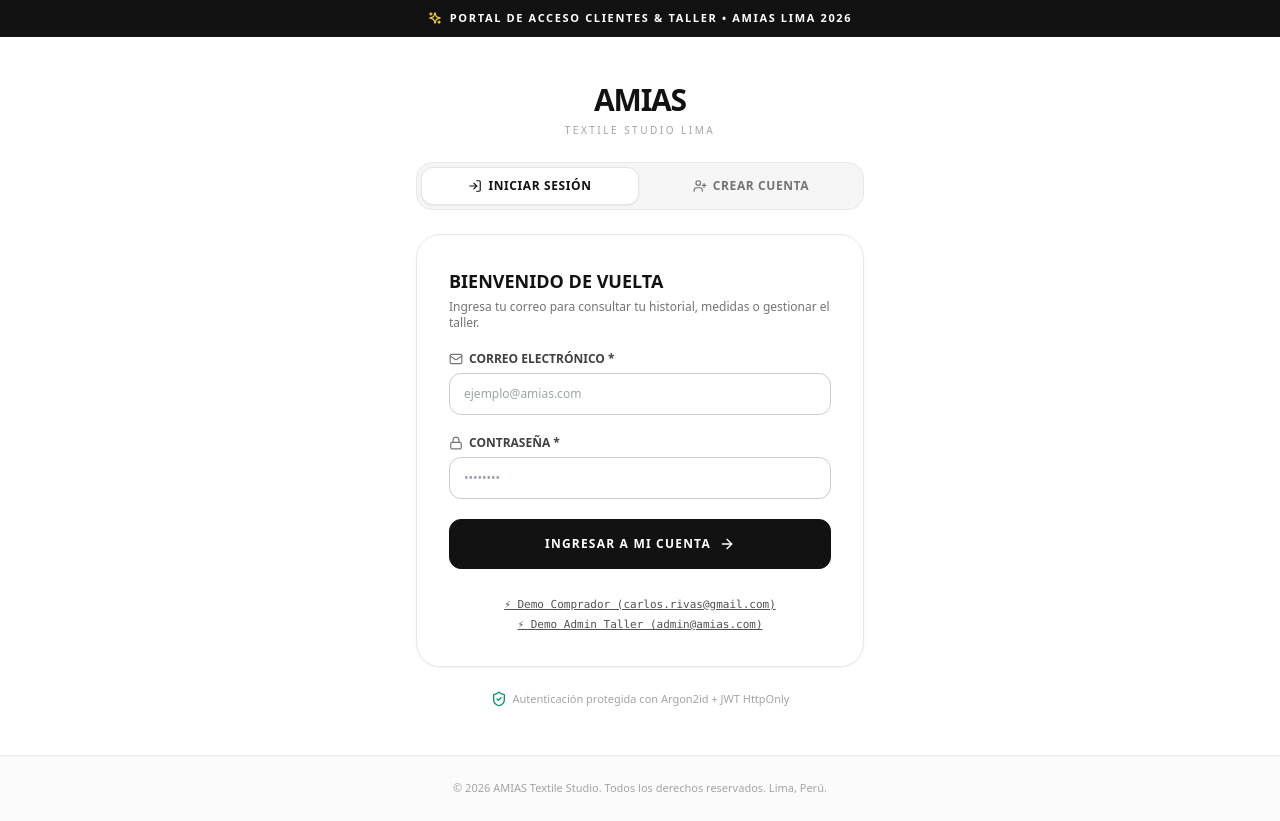
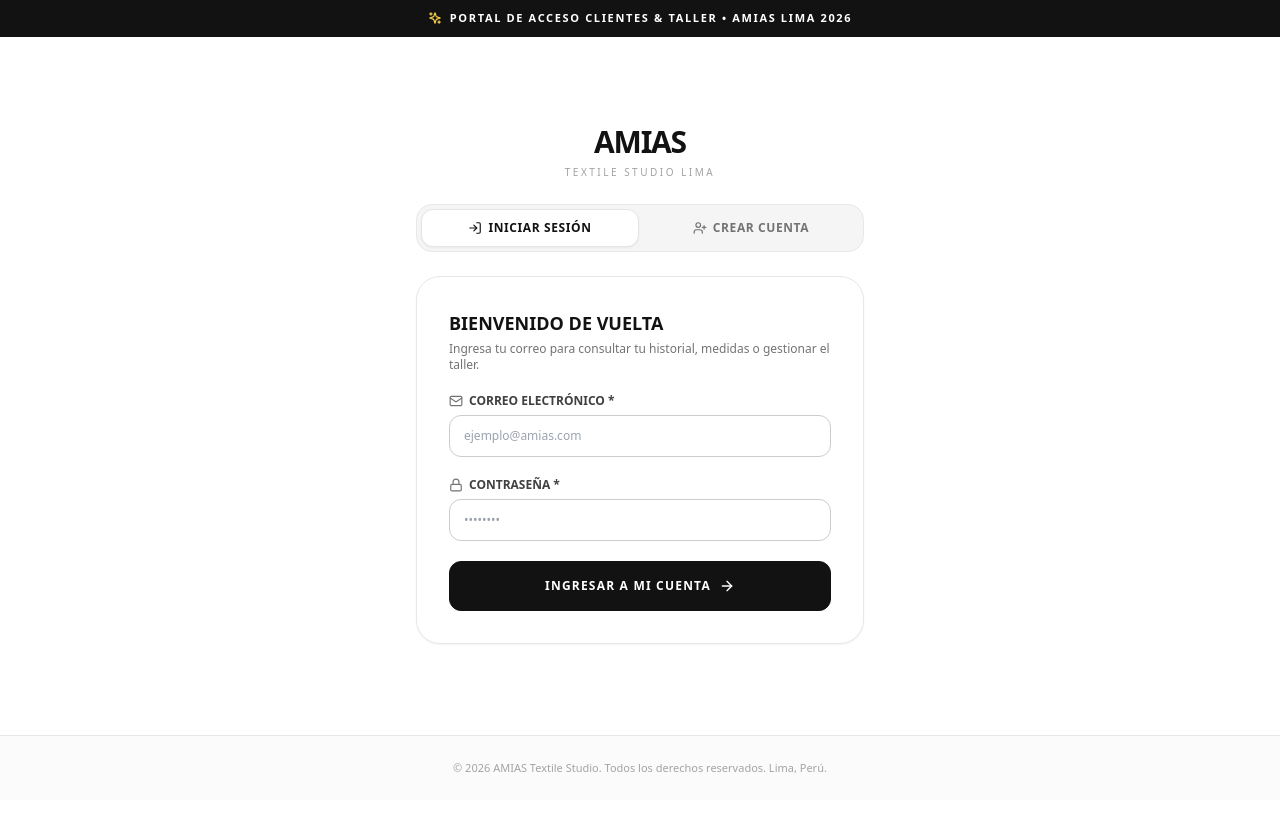
Before and after one commit to LeonidCJ/AMIAS, a Next.js app in the folder frontend/: page /login in a window 1280 px wide. After the commit the page ends 800 px from the top, so only its background shows below. Built offline with nearby package versions, Linux system fonts and the light colour scheme; no server answers.

Commit message:
refactor: remove demo account links and security badge from login page

```diff
--- a/frontend/app/login/page.tsx
+++ b/frontend/app/login/page.tsx
@@ -3,7 +3,6 @@
 import React, { useState } from 'react';
 import { useRouter } from 'next/navigation';
 import {
-  ShieldCheck,
   Lock,
   Mail,
   ArrowRight,
@@ -168,18 +167,6 @@ export default function LoginPage() {
     }
   };
 
-  const handleQuickDemoCustomer = () => {
-    setEmail('carlos.rivas@gmail.com');
-    setPassword('Admin123456');
-    setActiveTab('login');
-  };
-
-  const handleQuickDemoAdmin = () => {
-    setEmail('admin@amias.com');
-    setPassword('Admin123456');
-    setActiveTab('login');
-  };
-
   return (
     <div className="min-h-screen bg-white text-[#121212] font-sans selection:bg-neutral-900 selection:text-white flex flex-col justify-between">
       {/* Top Banner */}
@@ -300,24 +287,6 @@ export default function LoginPage() {
                 <span>{isSubmitting ? 'Verificando...' : 'Ingresar a Mi Cuenta'}</span>
                 <ArrowRight className="w-4 h-4" />
               </button>
-
-              {/* Demo Helper Links */}
-              <div className="pt-2 text-center space-y-1">
-                <button
-                  type="button"
-                  onClick={handleQuickDemoCustomer}
-                  className="text-[11px] font-mono text-neutral-600 hover:text-neutral-900 underline block mx-auto cursor-pointer"
-                >
-                  ⚡ Demo Comprador (carlos.rivas@gmail.com)
-                </button>
-                <button
-                  type="button"
-                  onClick={handleQuickDemoAdmin}
-                  className="text-[11px] font-mono text-neutral-600 hover:text-neutral-900 underline block mx-auto cursor-pointer"
-                >
-                  ⚡ Demo Admin Taller (admin@amias.com)
-                </button>
-              </div>
             </form>
           ) : (
             /* REGISTER FORM */
@@ -400,12 +369,6 @@ export default function LoginPage() {
               </button>
             </form>
           )}
-
-          {/* Security Badge */}
-          <div className="text-center text-[11px] text-neutral-400 font-sans flex items-center justify-center gap-1.5">
-            <ShieldCheck className="w-4 h-4 text-emerald-600" />
-            <span>Autenticación protegida con Argon2id + JWT HttpOnly</span>
-          </div>
         </div>
       </main>
 
```
